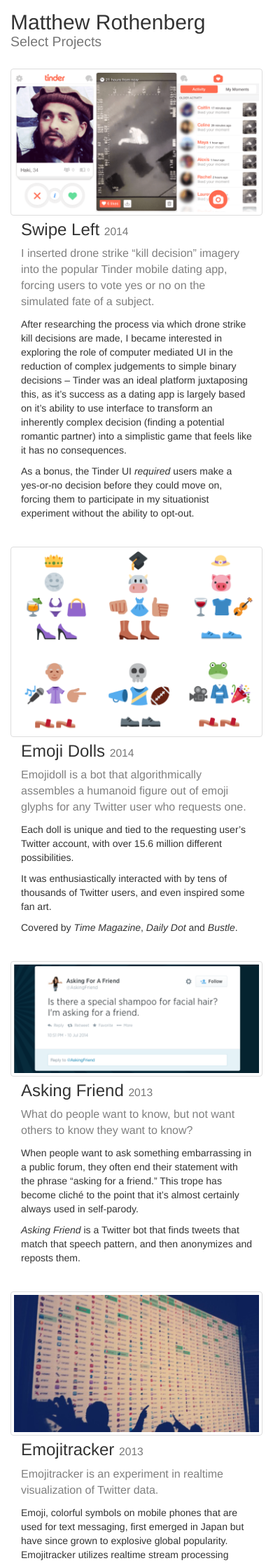
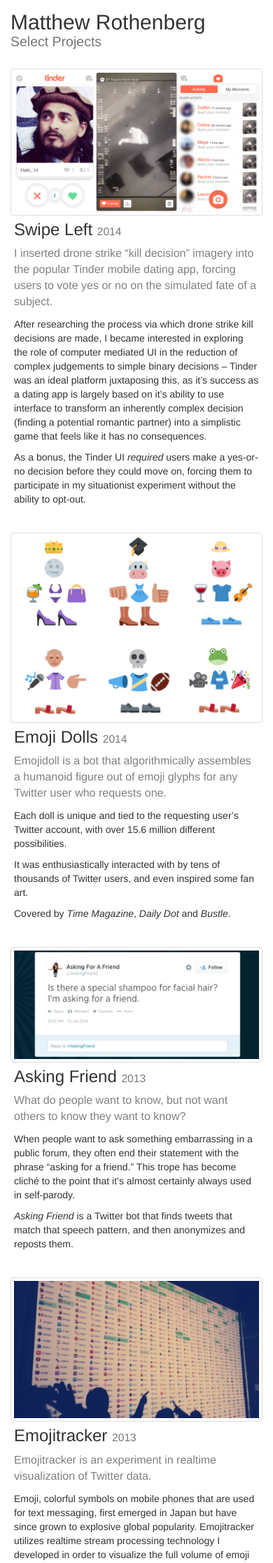
Before and after one commit to mroth/portfolio, a Jekyll site: the page built from index.html, in a window 390 px wide. Shown: the top 2233 px of the page at 70% size. Built offline with Jekyll 4.4.1, drawn with Linux system fonts in a browser that asks for light colours; nearby versions of some CDN libraries.

Commit message:
shrink article description margins on mobile
there is a 16px gutter between columns in bootstrap, which is great, but
in this case the column is the full width of container because its
collapsed in size xs, so its more side margins than is needed and looks
a little weird on phone

```diff
--- a/css/main.css
+++ b/css/main.css
@@ -40,6 +40,11 @@
     margin-top: 2em;
     margin-bottom: 2em;
   }
+
+  article section.description {
+    padding-left: 5px;
+    padding-right: 5px;
+  }
 }
 
 article .metadata .year {
```
